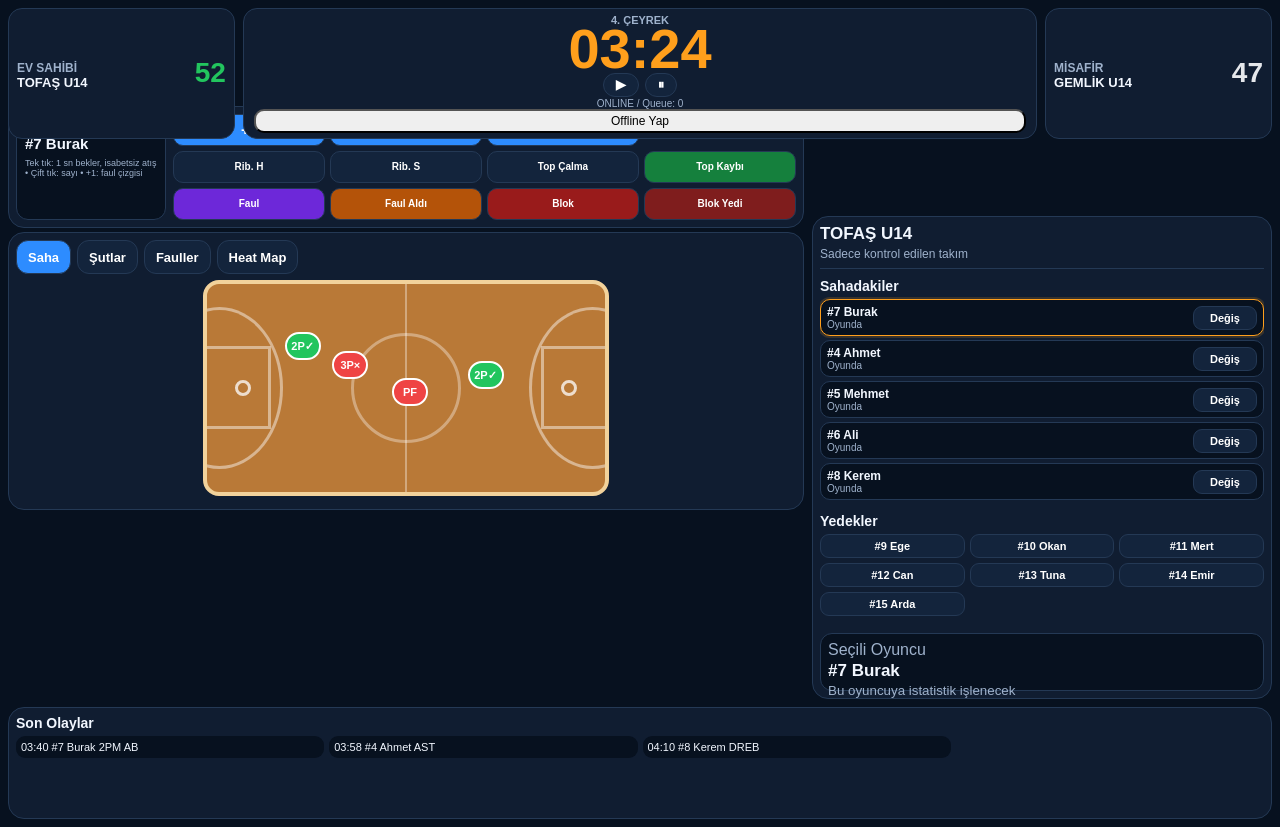
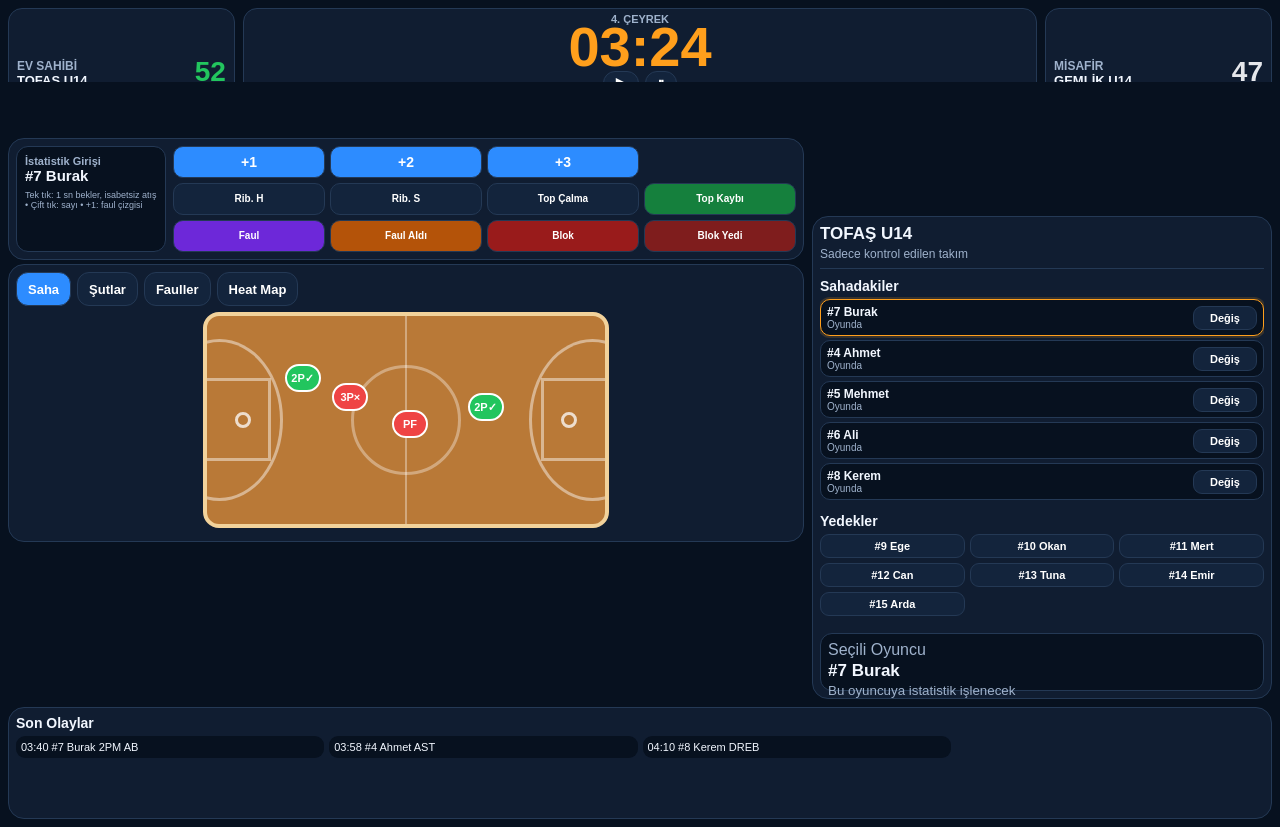
Before and after one commit to nonstopmujdat/nonstop-v2-beta, a Next.js app: page /operator in a window 1280 px wide. Built offline with nearby package versions, Linux system fonts and the light colour scheme.

Commit message:
Add files via upload

```diff
--- a/app/globals.css
+++ b/app/globals.css
@@ -346,3 +346,36 @@ a{color:inherit;text-decoration:none}
 @media(max-width:1000px){
   .stat-footer,.court-area{margin-top:0}
 }
+
+/* V2.1.4 FORCE vertical shift: no size changes except scoreboard height. */
+.operator-page{
+  grid-template-rows:74px 118px minmax(0,1fr) 112px !important;
+}
+.score-header{
+  height:74px !important;
+  max-height:74px !important;
+  overflow:hidden !important;
+}
+.team-score,.clock-box{
+  padding-top:4px !important;
+  padding-bottom:4px !important;
+}
+.clock-box strong{
+  font-size:56px !important;
+  line-height:.80 !important;
+}
+/* Same sizes, stronger downward move for BOTH left-side work blocks. */
+.stat-footer{
+  margin-top:48px !important;
+}
+.court-area{
+  margin-top:48px !important;
+}
+/* Player column remains fixed; do not resize field/stat blocks. */
+.roster-panel{
+  margin-top:0 !important;
+}
+@media(max-width:1000px){
+  .stat-footer,.court-area{margin-top:0 !important}
+  .score-header{height:auto !important;max-height:none !important}
+}
```
